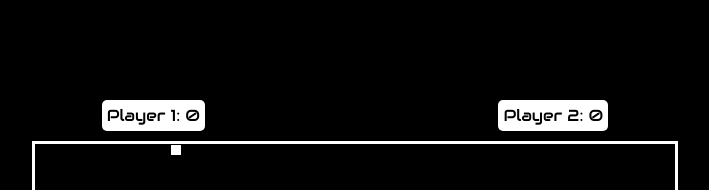
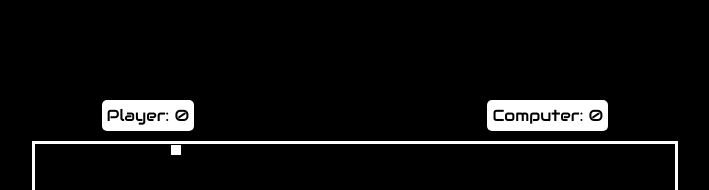
Before and after one commit to Taheem-A/ping-pong-game, a React (Create React App) app: page / in a window 1280 px wide. Shown: the top 190 px of the page, without its empty margins (285-994 px from the left). Built offline with nearby package versions, Linux system fonts and the light colour scheme.

Commit message:
Updated the names on the scoreboard to accurately represent the players.

```diff
--- a/src/components/ScoreBoard.jsx
+++ b/src/components/ScoreBoard.jsx
@@ -26,8 +26,8 @@ export default function ScoreBoard({ score }) {
 
     return (
         <div className="scoreBoard">
-            <p className={animationClass.player1}>Player 1: {score.player1}</p>
-            <p className={animationClass.player2}>Player 2: {score.player2}</p>
+            <p className={animationClass.player1}>Player: {score.player1}</p>
+            <p className={animationClass.player2}>Computer: {score.player2}</p>
         </div>
     );
 }
```
